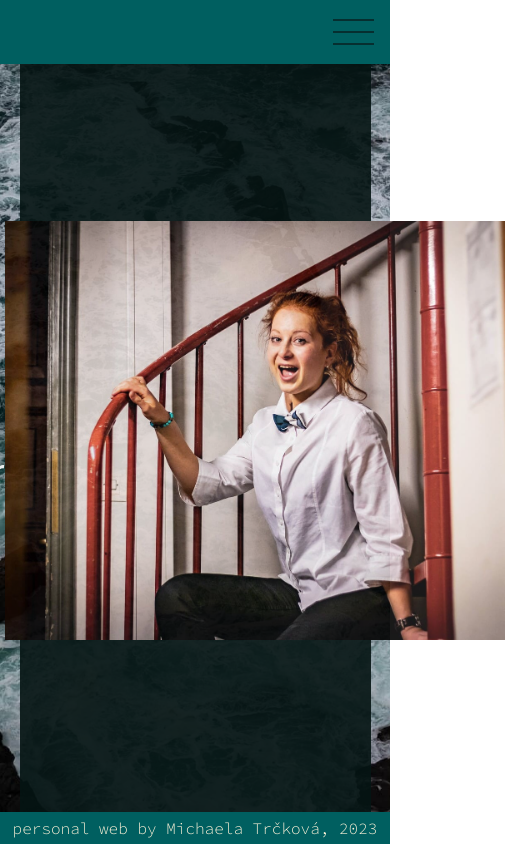
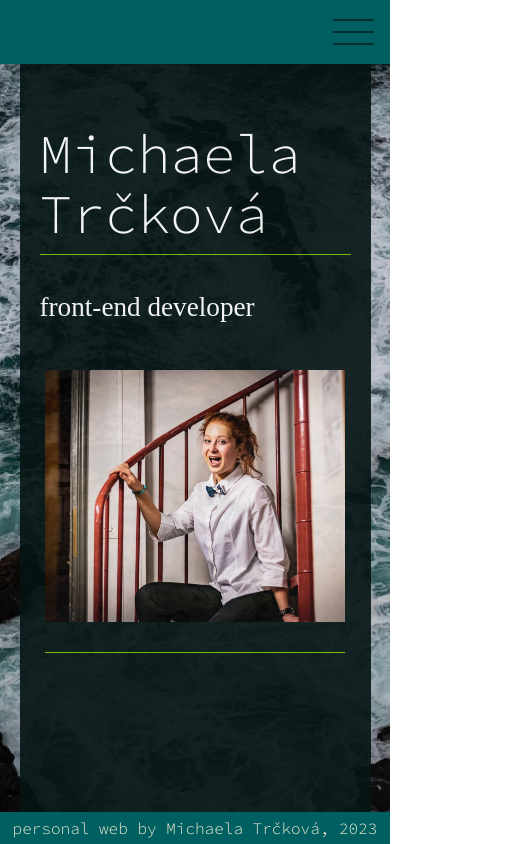
Before and after one commit to michaelamitr/personal-web-michaela-trckova, a React app: page /home in a window 390 px wide. Shown: the whole page, 505 px wide, since content can reach past the window. Built offline with nearby package versions, Linux system fonts and the light colour scheme; a web font is replaced by a local one.

Commit message:
home page work in progress; mobile first edit

```diff
--- a/src/pages/Home/home.css
+++ b/src/pages/Home/home.css
@@ -9,8 +9,7 @@
 
 .home__container {
   display: flex;
-  flex-direction: row;
-  justify-content: center;
+  flex-direction: column;
   align-items: center;
   max-width: 90vw;
   min-height: calc(100vh - 6rem);
@@ -20,19 +19,48 @@
   color: white;
   padding: 20px;
   padding-bottom: 35px;
+  gap: 50px;
 }
 
 .description__container {
   display: flex;
   flex-direction: column;
+  gap: 40px;
+  margin-top: 40px;
 }
 
 .home__headline {
   font-family: var(--nav-text-font);
+  font-size: 3.4rem;
+  line-height: 60px;
+  font-weight: 300;
+  border-bottom: 1px solid #77BC01;
+  padding-bottom: 10px;
 }
 
-.home__occupation {}
+.home__occupation {
+  font-family: var(--headline-text-font);
+  margin: 0;
+  font-weight: 200;
+  font-size: 1.7rem;
+}
 
 .michaela__image {
-  width: 500px;
+  width: 300px;
+  padding-bottom: 30px;
+  border-bottom: 1px solid #77BC01;
 }
+
+
+@media (min-width: 500px) {
+
+  .home__container {
+    flex-direction: row;
+    justify-content: center;
+  }
+
+  .michaela__image {
+    width: 300px;
+  }
+
+}
```
